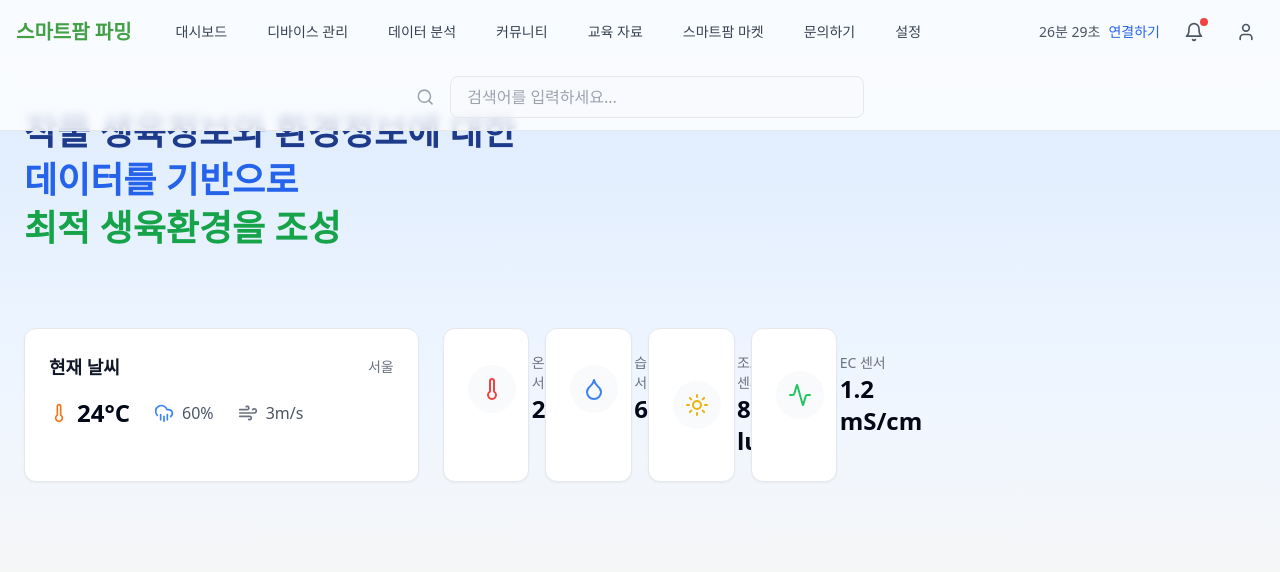
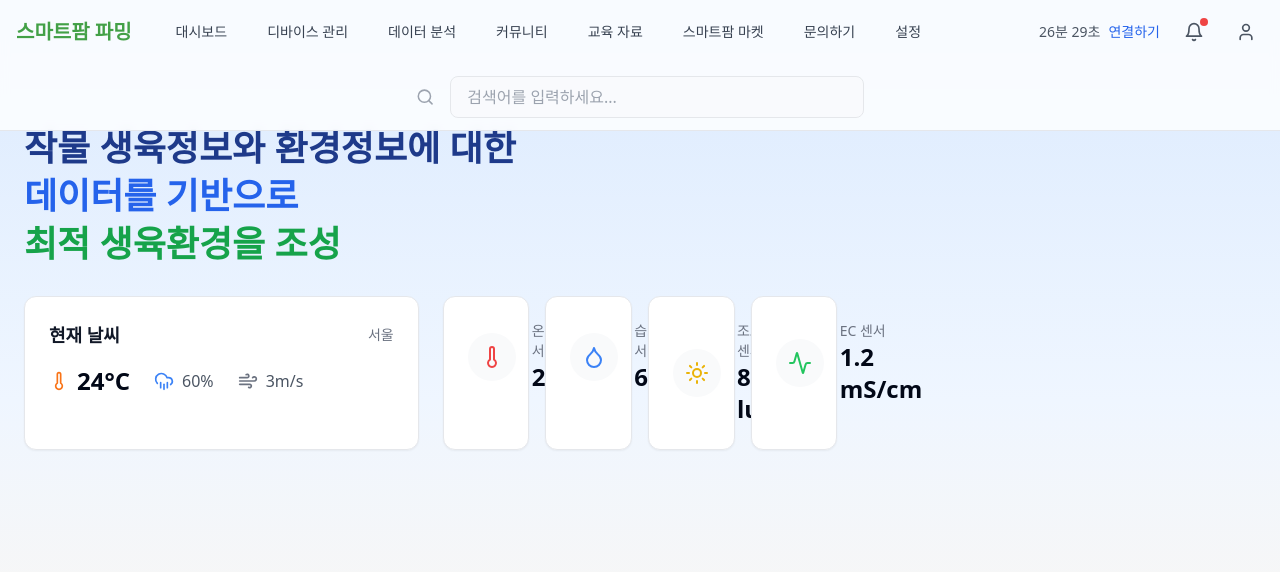
Before and after one commit to nCrom/smart-farm-hub, a React (Vite) app: page / in a window 1280 px wide. Shown: the top 572 px of the page. Built offline with nearby package versions, Linux system fonts and the light colour scheme; a web font is replaced by a local one.

Commit message:
Fix: Reposition text in div
The text was not visible below the div element. This commit repositions the text to be visible above the div.

```diff
--- a/src/pages/Index.tsx
+++ b/src/pages/Index.tsx
@@ -10,19 +10,20 @@ const Index = () => {
   return (
     <div className="min-h-screen bg-gradient-to-b from-blue-100 via-blue-50 to-orange-50">
       <Header isMenuOpen={isMenuOpen} onMenuOpenChange={setIsMenuOpen} />
-      <main className="pt-16 p-6">
+      <main className="pt-32 p-6">
         <div className="max-w-7xl mx-auto space-y-8">
-          <div className="py-12">
+          <div className="space-y-2">
             <h1 className="text-4xl font-bold text-blue-900">
               작물 생육정보와 환경정보에 대한
             </h1>
-            <div className="mt-2">
+            <div>
               <span className="text-4xl font-bold text-blue-600">데이터를 기반으로</span>
             </div>
-            <div className="mt-2">
+            <div>
               <span className="text-4xl font-bold text-green-600">최적 생육환경을 조성</span>
             </div>
           </div>
+
           <div className="grid grid-cols-1 lg:grid-cols-3 gap-6">
             <WeatherCard />
             <DeviceOverview />
```
